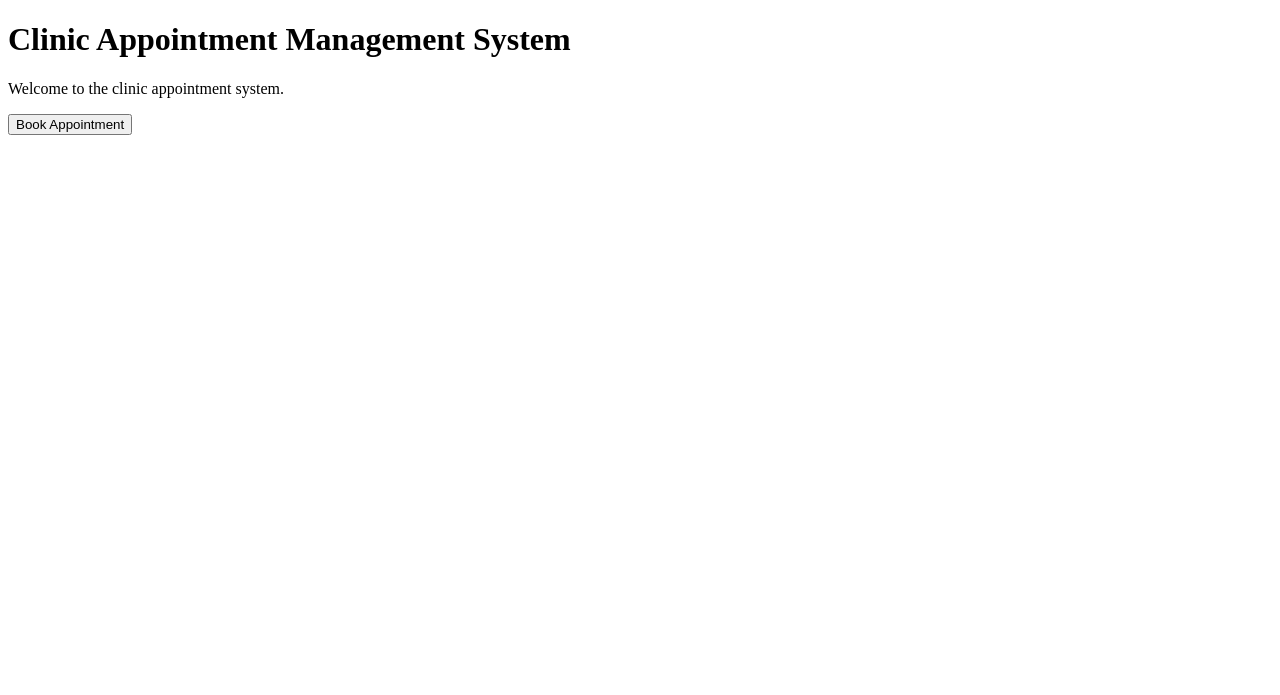
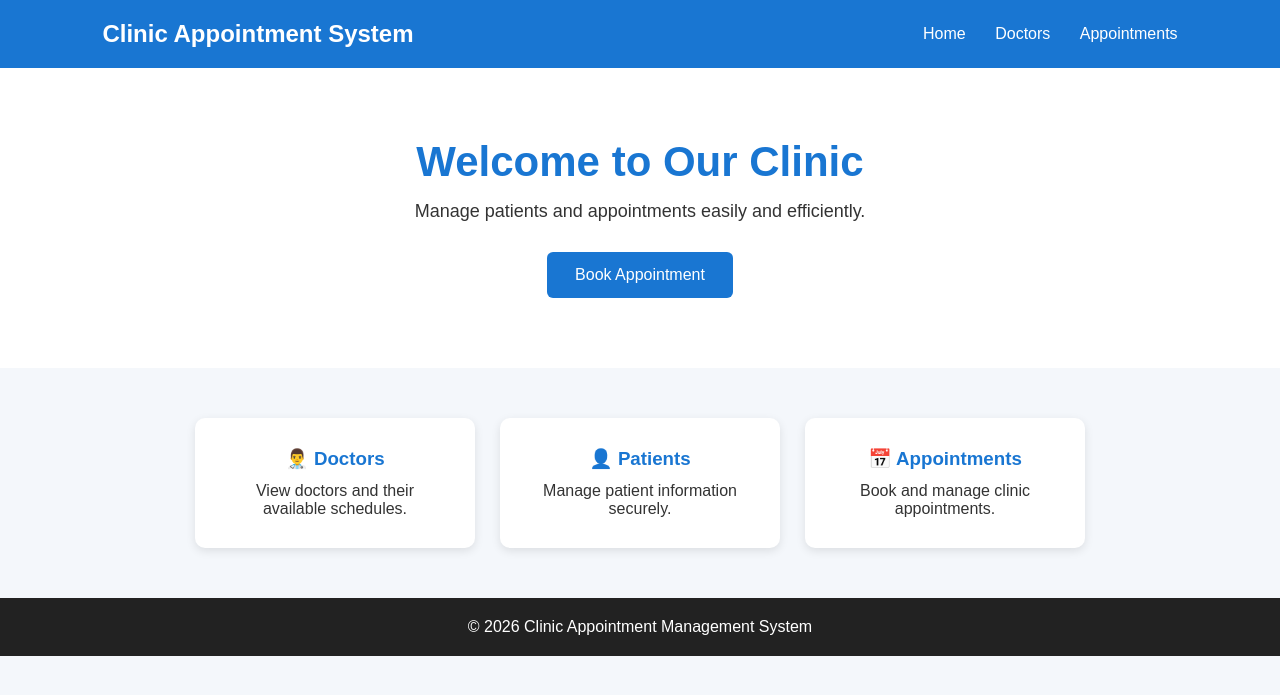
Before and after one commit to Sunil0723/clinic-appointment-system, a Flask app: page / in a window 1280 px wide. Shown: the top 695 px of the page. Run offline with Flask 3, Linux system fonts and the light colour scheme.

Commit message:
Update index.html
Create professional clinic homepage

```diff
--- a/templates/index.html
+++ b/templates/index.html
@@ -3,15 +3,153 @@
 <head>
     <meta charset="UTF-8">
     <meta name="viewport" content="width=device-width, initial-scale=1.0">
+
     <title>Clinic Appointment System</title>
+
+    <style>
+        * {
+            box-sizing: border-box;
+            margin: 0;
+            padding: 0;
+            font-family: Arial, sans-serif;
+        }
+
+        body {
+            background: #f4f7fb;
+            color: #333;
+        }
+
+        header {
+            background: #1976d2;
+            color: white;
+            padding: 20px 8%;
+            display: flex;
+            justify-content: space-between;
+            align-items: center;
+        }
+
+        header h2 {
+            font-size: 24px;
+        }
+
+        nav a {
+            color: white;
+            text-decoration: none;
+            margin-left: 25px;
+        }
+
+        .hero {
+            text-align: center;
+            padding: 70px 20px;
+            background: white;
+        }
+
+        .hero h1 {
+            font-size: 42px;
+            margin-bottom: 15px;
+            color: #1976d2;
+        }
+
+        .hero p {
+            font-size: 18px;
+            margin-bottom: 30px;
+        }
+
+        .btn {
+            background: #1976d2;
+            color: white;
+            border: none;
+            padding: 14px 28px;
+            border-radius: 6px;
+            font-size: 16px;
+            cursor: pointer;
+        }
+
+        .btn:hover {
+            background: #125ca8;
+        }
+
+        .features {
+            display: flex;
+            justify-content: center;
+            gap: 25px;
+            padding: 50px 8%;
+            flex-wrap: wrap;
+        }
+
+        .card {
+            background: white;
+            width: 280px;
+            padding: 30px;
+            text-align: center;
+            border-radius: 10px;
+            box-shadow: 0 3px 10px rgba(0,0,0,0.1);
+        }
+
+        .card h3 {
+            color: #1976d2;
+            margin-bottom: 12px;
+        }
+
+        footer {
+            text-align: center;
+            padding: 20px;
+            background: #222;
+            color: white;
+        }
+    </style>
 </head>
+
 <body>
 
-    <h1>Clinic Appointment Management System</h1>
+    <header>
+        <h2>Clinic Appointment System</h2>
 
-    <p>Welcome to the clinic appointment system.</p>
+        <nav>
+            <a href="/">Home</a>
+            <a href="#">Doctors</a>
+            <a href="#">Appointments</a>
+        </nav>
+    </header>
 
-    <button>Book Appointment</button>
+    <section class="hero">
+        <h1>Welcome to Our Clinic</h1>
+
+        <p>
+            Manage patients and appointments easily and efficiently.
+        </p>
+
+        <button class="btn">Book Appointment</button>
+    </section>
+
+    <section class="features">
+
+        <div class="card">
+            <h3>👨‍⚕️ Doctors</h3>
+            <p>
+                View doctors and their available schedules.
+            </p>
+        </div>
+
+        <div class="card">
+            <h3>👤 Patients</h3>
+            <p>
+                Manage patient information securely.
+            </p>
+        </div>
+
+        <div class="card">
+            <h3>📅 Appointments</h3>
+            <p>
+                Book and manage clinic appointments.
+            </p>
+        </div>
+
+    </section>
+
+    <footer>
+        <p>© 2026 Clinic Appointment Management System</p>
+    </footer>
 
 </body>
 </html>
```
